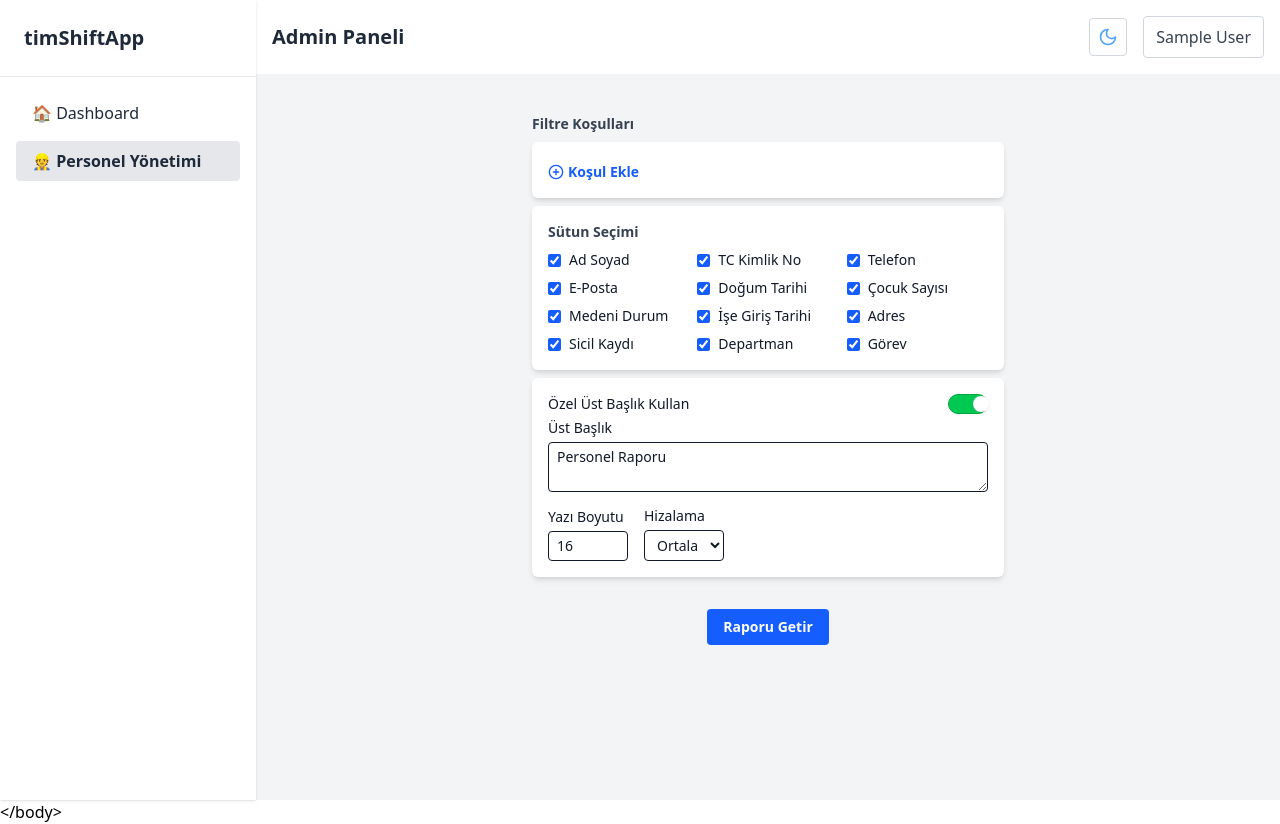
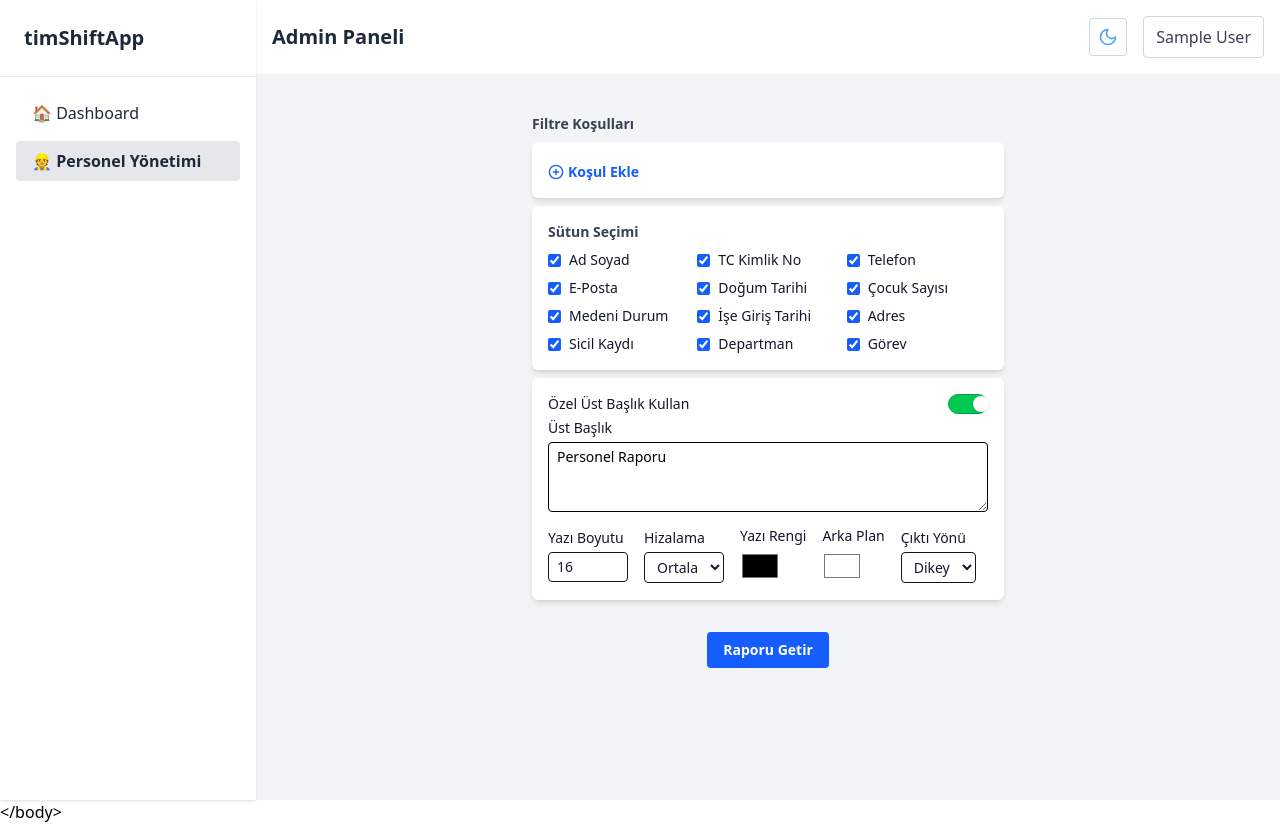
Before and after one commit to Mtemizce/timshift, a React (Vite) app: page /personnel/reports in a window 1280 px wide. Built offline with nearby package versions, Linux system fonts and the light colour scheme; sample sign-in values are in the browser's storage.

Commit message:
report vs.

```diff
--- a/src/modules/Personnel/components/Reports/ColumnSelector.jsx
+++ b/src/modules/Personnel/components/Reports/ColumnSelector.jsx
@@ -1,4 +1,4 @@
-// ✅ Tam revize edilmiş ColumnSelector.jsx (toggle switchli, UI düzenli)
+// ✅ Tam revize edilmiş ColumnSelector.jsx - renk, yön ve önizleme destekli
 import { Sun, Moon } from "lucide-react";
 
 export default function ColumnSelector({
@@ -27,7 +27,7 @@ export default function ColumnSelector({
   };
 
   return (
-    <div className="w-full md:w-1/2 my-2  ">
+    <div className="w-full md:w-1/2 my-2">
       <div className="p-4 bg-white rounded-md shadow-md dark:bg-gray-800">
         <h3 className="text-sm font-semibold text-gray-700 dark:text-white mb-2">
           Sütun Seçimi
@@ -70,13 +70,17 @@ export default function ColumnSelector({
               <label className="text-sm font-medium block mb-1">Üst Başlık</label>
               <textarea
                 className="w-full border rounded px-2 py-1 text-sm"
-                rows={2}
+                rows={3}
                 value={headerOptions.text}
                 onChange={(e) => updateHeader("text", e.target.value)}
+                style={{
+                  backgroundColor: headerOptions.bgColor || "#fff",
+                  color: headerOptions.textColor || "#000",
+                }}
               />
             </div>
 
-            <div className="flex items-center gap-4">
+            <div className="flex items-center gap-4 flex-wrap">
               <div>
                 <label className="text-sm font-medium block mb-1">Yazı Boyutu</label>
                 <input
@@ -87,6 +91,7 @@ export default function ColumnSelector({
                   onChange={(e) => updateHeader("fontSize", parseInt(e.target.value))}
                 />
               </div>
+
               <div>
                 <label className="text-sm font-medium block mb-1">Hizalama</label>
                 <select
@@ -99,6 +104,38 @@ export default function ColumnSelector({
                   <option value="right">Sağa</option>
                 </select>
               </div>
+
+              <div>
+                <label className="text-sm font-medium block mb-1">Yazı Rengi</label>
+                <input
+                  type="color"
+                  className="w-10 h-8 p-0"
+                  value={headerOptions.textColor || "#000000"}
+                  onChange={(e) => updateHeader("textColor", e.target.value)}
+                />
+              </div>
+
+              <div>
+                <label className="text-sm font-medium block mb-1">Arka Plan</label>
+                <input
+                  type="color"
+                  className="w-10 h-8 p-0"
+                  value={headerOptions.bgColor || "#ffffff"}
+                  onChange={(e) => updateHeader("bgColor", e.target.value)}
+                />
+              </div>
+
+              <div>
+                <label className="text-sm font-medium block mb-1">Çıktı Yönü</label>
+                <select
+                  className="border rounded px-2 py-1 text-sm"
+                  value={headerOptions.orientation || "portrait"}
+                  onChange={(e) => updateHeader("orientation", e.target.value)}
+                >
+                  <option value="portrait">Dikey</option>
+                  <option value="landscape">Yatay</option>
+                </select>
+              </div>
             </div>
           </div>
         )}
--- a/src/modules/Personnel/components/Reports/exportUtils.js
+++ b/src/modules/Personnel/components/Reports/exportUtils.js
@@ -1,8 +1,8 @@
+// ✅ exportUtils.js - Tüm çıktılarda üst başlık kontrolü, renk ve yön desteği
 import jsPDF from "jspdf";
 import autoTable from "jspdf-autotable";
 import * as XLSX from "xlsx";
 
-// Kullanıcı bilgisi alımı
 const getCurrentUserName = () => {
   try {
     const userStr = localStorage.getItem("admins");
@@ -24,30 +24,27 @@ const formatDate = (dateStr) => {
 };
 
 export const exportToPDF = (data, selectedColumns, columnLabels, headerOptions = {}) => {
-  const doc = new jsPDF();
-
+  const doc = new jsPDF({ orientation: headerOptions.orientation || "portrait" });
   const user = getCurrentUserName();
   const now = new Date().toLocaleString("tr-TR");
 
   if (headerOptions?.showHeader && headerOptions.text) {
+    doc.setFont("helvetica", "normal");
     doc.setFontSize(headerOptions.fontSize || 16);
+    doc.setTextColor(headerOptions.textColor || 0);
+    doc.setFillColor(headerOptions.bgColor || 255);
     doc.text(headerOptions.text, 14, 20, { align: headerOptions.align || "left" });
   }
 
-  const columns = selectedColumns.map((col) => ({
-    header: columnLabels[col] || col,
-    dataKey: col,
-  }));
+  const columns = selectedColumns.map((col) => ({ header: columnLabels[col] || col, dataKey: col }));
 
   autoTable(doc, {
     startY: headerOptions?.showHeader && headerOptions.text ? 30 : 10,
     head: [columns.map((c) => c.header)],
-    body: data.map((row) =>
-      columns.map((c) => {
+    body: data.map((row) => columns.map((c) => {
       const val = row[c.dataKey];
       return typeof val === "string" && val.includes("T") ? formatDate(val) : val ?? "";
-      })
-    ),
+    })),
     styles: { font: "helvetica" },
   });
 
@@ -74,7 +71,9 @@ export const exportToExcel = (data, selectedColumns, columnLabels, headerOptions
   const sheetData = [];
 
   if (headerOptions?.showHeader && headerOptions.text) {
-    sheetData.push([headerOptions.text], [""]);
+    const lines = headerOptions.text.split("\n");
+    lines.forEach((line) => sheetData.push([line]));
+    sheetData.push([""]);
   }
 
   sheetData.push(headerRow);
@@ -102,8 +101,7 @@ export const exportToPrint = (data, selectedColumns, columnLabels, headerOptions
       <tbody>
         ${data
           .map(
-            (row) =>
-              `<tr>${selectedColumns
+            (row) => `<tr>${selectedColumns
               .map((col) => {
                 const val = row[col];
                 const formatted = typeof val === "string" && val.includes("T") ? formatDate(val) : val;
@@ -124,13 +122,13 @@ export const exportToPrint = (data, selectedColumns, columnLabels, headerOptions
         body { font-family: Arial; padding: 20px; }
         table { border-collapse: collapse; width: 100%; margin-top: 20px; }
         th, td { border: 1px solid #ccc; padding: 8px; text-align: left; }
-        h2 { text-align: ${headerOptions.align || "left"}; font-size: ${headerOptions.fontSize || 16}px; margin-bottom: 20px; }
+        h2 { text-align: ${headerOptions.align || "left"}; font-size: ${headerOptions.fontSize || 16}px; margin-bottom: 20px; color: ${headerOptions.textColor || "#000"}; background-color: ${headerOptions.bgColor || "#fff"}; padding: 10px; }
       </style>
     </head>
     <body>
       ${
         headerOptions?.showHeader && headerOptions.text
-          ? `<h2>${headerOptions.text}</h2>`
+          ? `<h2>${headerOptions.text.replace(/\n/g, "<br>")}</h2>`
           : ""
       }
       ${tableHTML}
@@ -139,6 +137,9 @@ export const exportToPrint = (data, selectedColumns, columnLabels, headerOptions
         <p>Tarih: ${now}</p>
         <p>Toplam Kayıt: ${data.length}</p>
       </div>
+      <script>
+        setTimeout(() => window.close(), 3000);
+      </script>
     </body>
     </html>`);
   printWindow.document.close();
@@ -147,13 +148,9 @@ export const exportToPrint = (data, selectedColumns, columnLabels, headerOptions
 
 export const handleExport = (format, data, selectedColumns, columnLabels, headerOptions) => {
   switch (format) {
-    case "pdf":
-      return exportToPDF(data, selectedColumns, columnLabels, headerOptions);
-    case "excel":
-      return exportToExcel(data, selectedColumns, columnLabels, headerOptions);
-    case "print":
-      return exportToPrint(data, selectedColumns, columnLabels, headerOptions);
-    default:
-      console.error("Geçersiz format:", format);
+    case "pdf": return exportToPDF(data, selectedColumns, columnLabels, headerOptions);
+    case "excel": return exportToExcel(data, selectedColumns, columnLabels, headerOptions);
+    case "print": return exportToPrint(data, selectedColumns, columnLabels, headerOptions);
+    default: console.error("Geçersiz format:", format);
   }
 };
```
Lines whose indentation alone changed are shown as unchanged.
